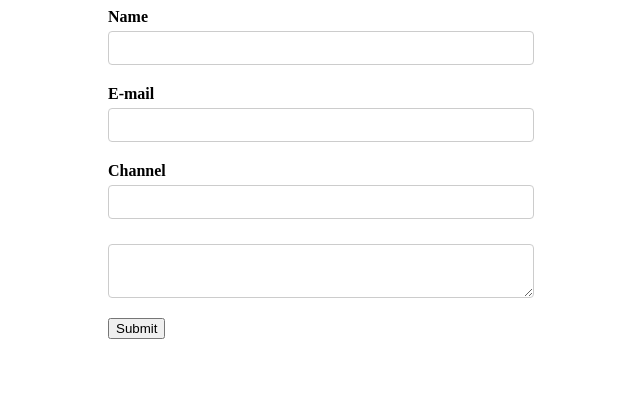
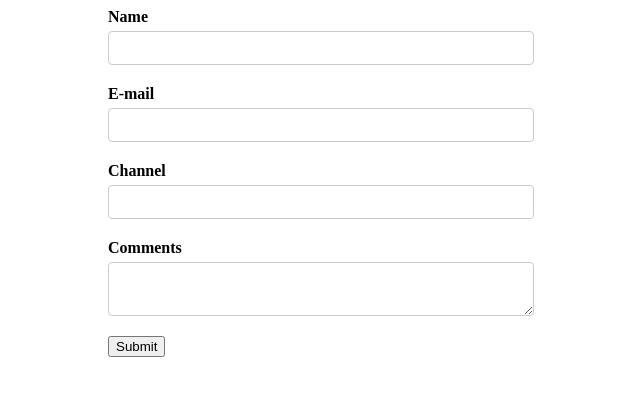
Before and after one commit to Azeezjim/Formic_Study, a React (Create React App) app: page / in a window 1280 px wide. Shown: the top 396 px of the page, without its empty margins (319-959 px from the left). Built offline with nearby package versions, Linux system fonts and the light colour scheme.

Commit message:
latest commit of the day

```diff
--- a/src/components/OldYoutubeForm.js
+++ b/src/components/OldYoutubeForm.js
@@ -81,7 +81,7 @@ function OldYoutubeForm() {
         </div>
 
         <div className="form-control">
-          <label htmlFor="comments"></label>
+          <label htmlFor="comments">Comments</label>
           <Field
           type="text"
           id="comments"
```
